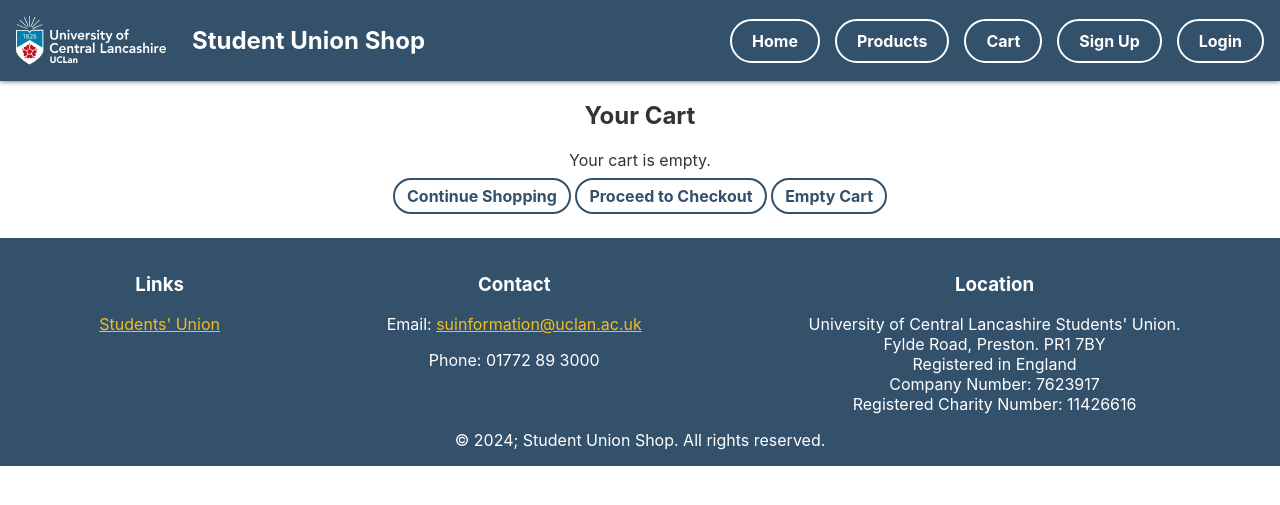
After one commit to fcobiwundu/web-technology-assignments, a PHP site: page /assignment2/cart.php in a window 1280 px wide. The commit adds this page. Shown: the top 505 px of the page. Run offline with PHP 8.4, Linux system fonts and the light colour scheme.

Commit message:
added cart.php updated css and other minor chnages in other files

```diff
--- /dev/null
+++ b/assignment2/cart.php
@@ -0,0 +1,116 @@
+<?php
+session_start();
+include 'connect.php';
+
+// Ensure cart exists in session
+if (!isset($_SESSION['cart'])) {
+    $_SESSION['cart'] = [];
+}
+?>
+<!DOCTYPE html>
+<html lang="en">
+<head>
+    <meta charset="UTF-8">
+    <title>Student Union Shop - Cart</title>
+    <link rel="stylesheet" href="css/style.css">
+    <meta name="viewport" content="width=device-width, initial-scale=1.0" />
+</head>
+<body>
+
+<header>
+    <div class="header-container">
+        <div class="logo-title">
+            <img src="resources/images/logos/logo.svg" alt="Student Union Logo">
+            <h1>Student Union Shop</h1>
+        </div>
+        <nav class="nav-links" id="nav-links">
+            <a href="index.php">Home</a>
+            <a href="products.php">Products</a>
+            <a href="cart.php">Cart</a>
+            <?php if (isset($_SESSION["user_name"])): ?>
+                <a href="logout.php">Logout</a>
+            <?php else: ?>
+                <a href="register.php">Sign Up</a>
+                <a href="login.php">Login</a>
+            <?php endif; ?>
+        </nav>
+        <div class="burger-menu" id="burger-menu" onclick="toggleMenu()">
+            <span></span>
+            <span></span>
+            <span></span>
+        </div>
+    </div>
+</header>
+
+<main>
+    <h2 style="text-align: center;">Your Cart</h2>
+
+    <?php
+    // If the cart is empty, display a message
+    if (empty($_SESSION['cart'])) {
+        echo "<p style='text-align: center;'>Your cart is empty.</p>";
+    } else {
+        echo "<div class='cart-container'>";
+        $grandTotal = 0;
+        // Loop over each product in the cart
+        foreach ($_SESSION['cart'] as $id => $quantity) {
+            $stmt = $conn->prepare("SELECT * FROM tbl_products WHERE product_id = :id");
+            $stmt->bindParam(':id', $id, PDO::PARAM_INT);
+            $stmt->execute();
+            $product = $stmt->fetch(PDO::FETCH_ASSOC);
+
+            if ($product) {
+                $price = $product['product_price'];
+                $lineTotal = $price * $quantity;
+                $grandTotal += $lineTotal;
+
+                echo "<div class='cart-item'>";
+                echo "<img src='" . htmlspecialchars($product['product_image']) . "' alt='" . htmlspecialchars($product['product_title']) . "'>";
+                echo "<h3>" . htmlspecialchars($product['product_title']) . "</h3>";
+                echo "<p>" . htmlspecialchars($product['product_desc']) . "</p>";
+                echo "<p>Type: " . htmlspecialchars($product['product_type']) . "</p>";
+                echo "<p>Price: £" . htmlspecialchars($price) . "</p>";
+                echo "<p>Quantity: " . $quantity . "</p>";
+                echo "<p>Total: £" . number_format($lineTotal, 2) . "</p>";
+                echo "</div>";
+            }
+        }
+        echo "</div>"; // end cart-container
+
+        echo "<p class='grand-total'>Grand Total: £" . number_format($grandTotal, 2) . "</p>";
+    }
+    ?>
+
+    <div style="text-align: center; margin-top: 1rem;">
+        <a href="products.php" class="btn">Continue Shopping</a>
+        <a href="checkout.php" class="btn">Proceed to Checkout</a>
+        <a href="products.php" class="btn">Empty Cart</a>
+    </div>
+</main>
+
+<footer>
+    <div class="footer">
+        <div class="info">
+            <h3>Links</h3>
+            <p><a href="">Students' Union</a></p>
+        </div>
+        <div class="info">
+            <h3>Contact</h3>
+            <p>Email: <a href="mailto:suinformation@uclan.ac.uk">suinformation@uclan.ac.uk</a></p>
+            <p>Phone: 01772 89 3000</p>
+        </div>
+        <div class="info">
+            <h3>Location</h3>
+            <p>University of Central Lancashire Students' Union.<br>
+               Fylde Road, Preston. PR1 7BY<br>
+               Registered in England<br>
+               Company Number: 7623917<br>
+               Registered Charity Number: 11426616</p>
+        </div>
+    </div>
+    <span>&copy; 2024; Student Union Shop. All rights reserved.</span>
+</footer>
+
+<script src="js/script.js"></script>
+</body>
+</html>
--- a/assignment2/css/style.css
+++ b/assignment2/css/style.css
@@ -200,7 +200,7 @@
 }
 
 /* Products Grid */
-.products-container {
+.products-container, .cart-container {
     display: grid;
     grid-template-columns: repeat(auto-fit, minmax(250px, 1fr));
     gap: 1rem;
@@ -209,7 +209,7 @@
     margin: 0 auto;
 }
 
-.product-card {
+.product-card, .cart-item {
     border: 1px solid #919CAD;
     padding: 1rem;
     border-radius: 5px;
@@ -217,7 +217,8 @@
     background: #A4D3F2;
 }
 
-.product-card img {
+
+.product-card img, .cart-item img {
     width: 100%;
     height: auto;
     margin-bottom: 1rem;
@@ -231,7 +232,7 @@
     justify-content: center;
 }
 
-.product-buttons .btn {
+.product-buttons .btn, .btn {
     border: 2px solid #34516C;
     padding: 6px 12px;
     border-radius: 25px;
@@ -240,9 +241,20 @@
     font-weight: bold;
 }
 
-.product-buttons .btn:hover {
+.product-buttons .btn:hover, .btn:hover  {
     background-color: #34516C;
     color: #fff;
+}
+
+
+
+.cart-item p {
+    margin: 0.5rem 0;
+}
+.grand-total {
+    text-align: center;
+    font-weight: bold;
+    margin-top: 1rem;
 }
 
 
--- a/assignment2/products.php
+++ b/assignment2/products.php
@@ -4,7 +4,7 @@
 
 $message = "";
 if (isset($_GET['action']) && $_GET['action'] === 'add' && isset($_GET['id'])) {
-    // If usre is not logged in redirect to login.php
+    // If usre is not logged in, redirect to login.php
     if (!isset($_SESSION["user_id"])) {
         header("Location: login.php");
         exit();
@@ -12,16 +12,18 @@
 
     $product_id = intval($_GET['id']);
 
+    // Retrieve product title to display in confirmation message
     $stmtProduct = $conn->prepare("SELECT product_title FROM tbl_products WHERE product_id = :id");
     $stmtProduct->bindParam(':id', $product_id, PDO::PARAM_INT);
     $stmtProduct->execute();
     $prod = $stmtProduct->fetch(PDO::FETCH_ASSOC);
 
     if ($prod) {
+        // Initialize cart
         if (!isset($_SESSION['cart'])) {
             $_SESSION['cart'] = [];
         }
-         // add or increment the product quantity in the session cart
+          // add or increment the product quantity in the session cart
         if (isset($_SESSION['cart'][$product_id])) {
             $_SESSION['cart'][$product_id]++;
         } else {
```
